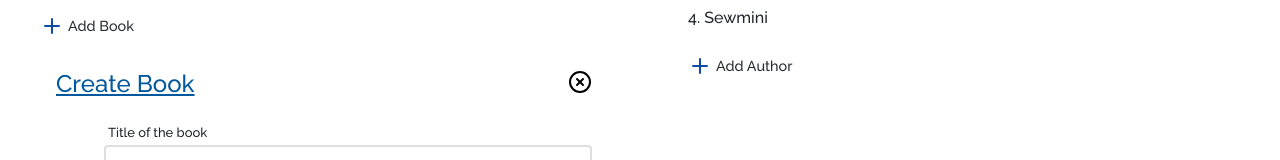
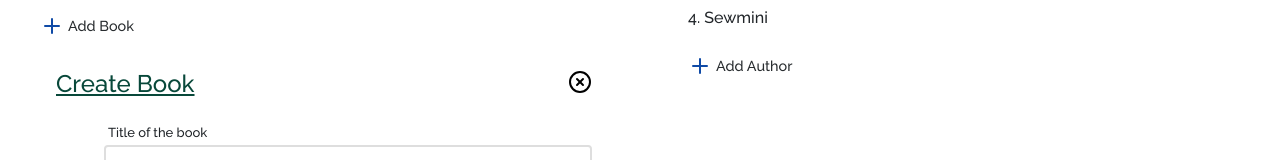
Before and after one commit to Rasi98/library_react_training, a React (Create React App) app: page / in a window 1280 px wide. Both pictures are taken after a click on the label "Add Book". Shown: the part 1251-1411 px from the top of the page. Built offline with nearby package versions, Linux system fonts and the light colour scheme.

Commit message:
pp-13/commit 4: - Form title color change

```diff
--- a/src/assets/styles/partials/_createBooksForm.scss
+++ b/src/assets/styles/partials/_createBooksForm.scss
@@ -41,7 +41,7 @@
 }
 
 .title{
-  color: #01589D;
+  color: #08483A;
   text-decoration: underline;
 }
 
```
